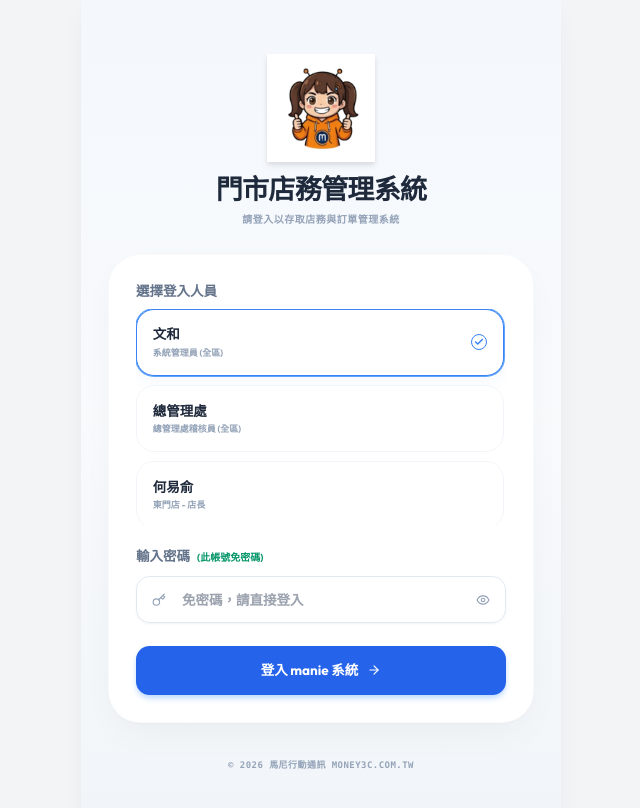
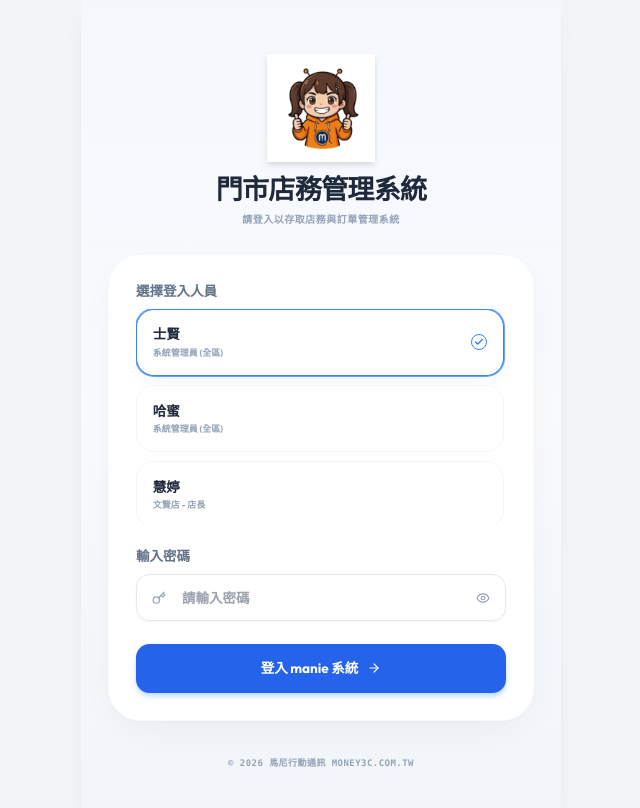
Before and after one commit to daliphone/store-management-system, a React (Vite) app: page / in a window 1280 px wide. Shown: the top 808 px of the page, without its empty margins (319-959 px from the left). Built offline with nearby package versions, Linux system fonts and the light colour scheme.

Commit message:
feat: 匯入 POS 系統 30 筆最新在職帳密資料，並實作招呼稱呼過濾與快取自動重載機制

```diff
--- a/src/App.jsx
+++ b/src/App.jsx
@@ -72,13 +72,21 @@ export default function App() {
     let parsedUsers = USERS;
     if (cached) {
       try {
-        parsedUsers = JSON.parse(cached);
+        const cachedList = JSON.parse(cached);
+        const cachedUsernames = cachedList.map(u => u.username);
+        // 防呆偵測：如果 mockData 中有任何一個帳號不在舊有的本地快取中，強制以最新的 mockData.USERS 載入
+        const hasNewUsers = USERS.some(u => !cachedUsernames.includes(u.username));
+        if (hasNewUsers) {
+          parsedUsers = USERS;
+        } else {
+          parsedUsers = cachedList;
+        }
       } catch (e) {
         parsedUsers = USERS;
       }
     }
 
-    // 防呆機制！確保舊有的本地快取也一定能拿到功能權限陣列
+    // 防呆機制！確保所有使用者皆能拿到功能權限陣列
     const defaultPerms = {
       SUPER_ADMIN: ['view_all_stores', 'manage_orders', 'complete_tasks', 'cancel_tasks_directly', 'manage_accounts'],
       STORE_MANAGER: ['manage_orders', 'complete_tasks', 'cancel_tasks_directly'],
@@ -97,8 +105,11 @@ export default function App() {
       return u;
     });
 
-    if (needsUpdate || !cached) {
-      localStorage.setItem(USERS_STORAGE_KEY, JSON.stringify(upgradedUsers));
+    // 如果是新匯入的使用者、快取有變動或無快取，皆寫回本地儲存
+    const cachedStr = localStorage.getItem(USERS_STORAGE_KEY);
+    const upgradedStr = JSON.stringify(upgradedUsers);
+    if (needsUpdate || !cached || cachedStr !== upgradedStr) {
+      localStorage.setItem(USERS_STORAGE_KEY, upgradedStr);
     }
     return upgradedUsers;
   });
--- a/src/mockData.js
+++ b/src/mockData.js
@@ -14,48 +14,436 @@ export const STORES = [
 // 預設的使用者與角色資料 (包含帳密與功能權限，用於權限勾選設定)
 export const USERS = [
   {
-    id: 'user_1',
-    name: '文和',
-    username: 'wenhe',
-    password: '',
-    role: 'SUPER_ADMIN',
-    roleLabel: '超級管理員',
-    store: '全分店',
-    avatar: '👨‍💼',
-    permissions: ['view_all_stores', 'manage_orders', 'complete_tasks', 'cancel_tasks_directly', 'manage_accounts']
+    "id": "user_1001",
+    "name": "士賢",
+    "username": "1001",
+    "password": "1029",
+    "role": "SUPER_ADMIN",
+    "roleLabel": "超級管理員",
+    "store": "全分店",
+    "avatar": "👨‍💼",
+    "permissions": [
+      "view_all_stores",
+      "manage_orders",
+      "complete_tasks",
+      "cancel_tasks_directly",
+      "manage_accounts"
+    ]
   },
   {
-    id: 'user_admin',
-    name: '總管理處',
-    username: 'admin',
-    password: '8888',
-    role: 'AUDITOR',
-    roleLabel: '總管理處稽核員',
-    store: '全分店',
-    avatar: '🕵️‍♂️',
-    permissions: ['view_all_stores', 'complete_tasks', 'manage_accounts']
+    "id": "user_1002",
+    "name": "哈蜜",
+    "username": "1002",
+    "password": "1024",
+    "role": "SUPER_ADMIN",
+    "roleLabel": "超級管理員",
+    "store": "全分店",
+    "avatar": "👨‍💼",
+    "permissions": [
+      "view_all_stores",
+      "manage_orders",
+      "complete_tasks",
+      "cancel_tasks_directly",
+      "manage_accounts"
+    ]
   },
   {
-    id: 'user_2',
-    name: '何易俞',
-    username: 'yiyu',
-    password: '',
-    role: 'STORE_MANAGER',
-    roleLabel: '分店店長',
-    store: '東門店',
-    avatar: '👨‍⚕️',
-    permissions: ['manage_orders', 'complete_tasks', 'cancel_tasks_directly']
+    "id": "user_1003",
+    "name": "慧婷",
+    "username": "1003",
+    "password": "677128",
+    "role": "STORE_MANAGER",
+    "roleLabel": "分店店長",
+    "store": "文賢店",
+    "avatar": "👨‍⚕️",
+    "permissions": [
+      "manage_orders",
+      "complete_tasks",
+      "cancel_tasks_directly"
+    ]
   },
   {
-    id: 'user_3',
-    name: '揭怡庭',
-    username: 'yiting',
-    password: '',
-    role: 'STAFF',
-    roleLabel: '一般店員',
-    store: '東門店',
-    avatar: '👩‍💼',
-    permissions: ['manage_orders', 'complete_tasks']
+    "id": "user_1006",
+    "name": "姵汎",
+    "username": "1006",
+    "password": "0409",
+    "role": "STORE_MANAGER",
+    "roleLabel": "分店店長",
+    "store": "歸仁店",
+    "avatar": "👨‍⚕️",
+    "permissions": [
+      "manage_orders",
+      "complete_tasks",
+      "cancel_tasks_directly"
+    ]
+  },
+  {
+    "id": "user_1009",
+    "name": "逸婷",
+    "username": "1009",
+    "password": "742807",
+    "role": "STORE_MANAGER",
+    "roleLabel": "分店店長",
+    "store": "東門店",
+    "avatar": "👨‍⚕️",
+    "permissions": [
+      "manage_orders",
+      "complete_tasks",
+      "cancel_tasks_directly"
+    ]
+  },
+  {
+    "id": "user_1011",
+    "name": "雅雯",
+    "username": "1011",
+    "password": "19850307",
+    "role": "STORE_MANAGER",
+    "roleLabel": "分店店長",
+    "store": "小西門店",
+    "avatar": "👨‍⚕️",
+    "permissions": [
+      "manage_orders",
+      "complete_tasks",
+      "cancel_tasks_directly"
+    ]
+  },
+  {
+    "id": "user_1014",
+    "name": "宗憲",
+    "username": "1014",
+    "password": "2649",
+    "role": "STORE_MANAGER",
+    "roleLabel": "分店店長",
+    "store": "永康店",
+    "avatar": "👨‍⚕️",
+    "permissions": [
+      "manage_orders",
+      "complete_tasks",
+      "cancel_tasks_directly"
+    ]
+  },
+  {
+    "id": "user_1015",
+    "name": "黃鐙緯",
+    "username": "1015",
+    "password": "123",
+    "role": "STAFF",
+    "roleLabel": "一般店員",
+    "store": "文賢店",
+    "avatar": "👩‍💼",
+    "permissions": [
+      "manage_orders",
+      "complete_tasks"
+    ]
+  },
+  {
+    "id": "user_1019",
+    "name": "陳妍家",
+    "username": "1019",
+    "password": "0805",
+    "role": "STAFF",
+    "roleLabel": "一般店員",
+    "store": "小西門店",
+    "avatar": "👩‍💼",
+    "permissions": [
+      "manage_orders",
+      "complete_tasks"
+    ]
+  },
+  {
+    "id": "user_1020",
+    "name": "筑君",
+    "username": "1020",
+    "password": "686868",
+    "role": "STAFF",
+    "roleLabel": "一般店員",
+    "store": "永康店",
+    "avatar": "👩‍💼",
+    "permissions": [
+      "manage_orders",
+      "complete_tasks"
+    ]
+  },
+  {
+    "id": "user_1023",
+    "name": "蔡韻涵",
+    "username": "1023",
+    "password": "1996",
+    "role": "AUDITOR",
+    "roleLabel": "總管理處稽核員",
+    "store": "全分店",
+    "avatar": "🕵️‍♂️",
+    "permissions": [
+      "view_all_stores",
+      "complete_tasks",
+      "manage_accounts"
+    ]
+  },
+  {
+    "id": "user_1028",
+    "name": "陳文和",
+    "username": "1028",
+    "password": "123",
+    "role": "STAFF",
+    "roleLabel": "一般店員",
+    "store": "東門店",
+    "avatar": "👩‍💼",
+    "permissions": [
+      "manage_orders",
+      "complete_tasks"
+    ]
+  },
+  {
+    "id": "user_1040",
+    "name": "林家琪",
+    "username": "1040",
+    "password": "333",
+    "role": "STAFF",
+    "roleLabel": "一般店員",
+    "store": "東門店",
+    "avatar": "👩‍💼",
+    "permissions": [
+      "manage_orders",
+      "complete_tasks"
+    ]
+  },
+  {
+    "id": "user_1042",
+    "name": "張博瑋",
+    "username": "1042",
+    "password": "123",
+    "role": "STAFF",
+    "roleLabel": "一般店員",
+    "store": "東門店",
+    "avatar": "👩‍💼",
+    "permissions": [
+      "manage_orders",
+      "complete_tasks"
+    ]
+  },
+  {
+    "id": "user_1057",
+    "name": "林喻潔",
+    "username": "1057",
+    "password": "0530",
+    "role": "STAFF",
+    "roleLabel": "一般店員",
+    "store": "東門店",
+    "avatar": "👩‍💼",
+    "permissions": [
+      "manage_orders",
+      "complete_tasks"
+    ]
+  },
+  {
+    "id": "user_1065",
+    "name": "李湘婷",
+    "username": "1065",
+    "password": "123",
+    "role": "STAFF",
+    "roleLabel": "一般店員",
+    "store": "東門店",
+    "avatar": "👩‍💼",
+    "permissions": [
+      "manage_orders",
+      "complete_tasks"
+    ]
+  },
+  {
+    "id": "user_1066",
+    "name": "蔡澤偉",
+    "username": "1066",
+    "password": "123",
+    "role": "STAFF",
+    "roleLabel": "一般店員",
+    "store": "永康店",
+    "avatar": "👩‍💼",
+    "permissions": [
+      "manage_orders",
+      "complete_tasks"
+    ]
+  },
+  {
+    "id": "user_1074",
+    "name": "呂櫂陽",
+    "username": "1074",
+    "password": "123",
+    "role": "STAFF",
+    "roleLabel": "一般店員",
+    "store": "東門店",
+    "avatar": "👩‍💼",
+    "permissions": [
+      "manage_orders",
+      "complete_tasks"
+    ]
+  },
+  {
+    "id": "user_1077",
+    "name": "劉凱寧",
+    "username": "1077",
+    "password": "123",
+    "role": "STAFF",
+    "roleLabel": "一般店員",
+    "store": "鹽行店",
+    "avatar": "👩‍💼",
+    "permissions": [
+      "manage_orders",
+      "complete_tasks"
+    ]
+  },
+  {
+    "id": "user_1080",
+    "name": "邱薪融",
+    "username": "1080",
+    "password": "123",
+    "role": "STAFF",
+    "roleLabel": "一般店員",
+    "store": "鹽行店",
+    "avatar": "👩‍💼",
+    "permissions": [
+      "manage_orders",
+      "complete_tasks"
+    ]
+  },
+  {
+    "id": "user_1082",
+    "name": "林淑萍",
+    "username": "1082",
+    "password": "123",
+    "role": "STAFF",
+    "roleLabel": "一般店員",
+    "store": "安中店",
+    "avatar": "👩‍💼",
+    "permissions": [
+      "manage_orders",
+      "complete_tasks"
+    ]
+  },
+  {
+    "id": "user_1092",
+    "name": "向宜安",
+    "username": "1092",
+    "password": "0702",
+    "role": "STAFF",
+    "roleLabel": "一般店員",
+    "store": "東門店",
+    "avatar": "👩‍💼",
+    "permissions": [
+      "manage_orders",
+      "complete_tasks"
+    ]
+  },
+  {
+    "id": "user_1094",
+    "name": "劉孝澄",
+    "username": "1094",
+    "password": "123",
+    "role": "STAFF",
+    "roleLabel": "一般店員",
+    "store": "永康店",
+    "avatar": "👩‍💼",
+    "permissions": [
+      "manage_orders",
+      "complete_tasks"
+    ]
+  },
+  {
+    "id": "user_1096",
+    "name": "張育齊",
+    "username": "1096",
+    "password": "123",
+    "role": "STAFF",
+    "roleLabel": "一般店員",
+    "store": "歸仁店",
+    "avatar": "👩‍💼",
+    "permissions": [
+      "manage_orders",
+      "complete_tasks"
+    ]
+  },
+  {
+    "id": "user_1098",
+    "name": "許俊彥",
+    "username": "1098",
+    "password": "123",
+    "role": "STAFF",
+    "roleLabel": "一般店員",
+    "store": "歸仁店",
+    "avatar": "👩‍💼",
+    "permissions": [
+      "manage_orders",
+      "complete_tasks"
+    ]
+  },
+  {
+    "id": "user_1099",
+    "name": "翁文玲",
+    "username": "1099",
+    "password": "123",
+    "role": "STAFF",
+    "roleLabel": "一般店員",
+    "store": "東門店",
+    "avatar": "👩‍💼",
+    "permissions": [
+      "manage_orders",
+      "complete_tasks"
+    ]
+  },
+  {
+    "id": "user_1100",
+    "name": "晏汝",
+    "username": "1100",
+    "password": "123",
+    "role": "STAFF",
+    "roleLabel": "一般店員",
+    "store": "文賢店",
+    "avatar": "👩‍💼",
+    "permissions": [
+      "manage_orders",
+      "complete_tasks"
+    ]
+  },
+  {
+    "id": "user_1102",
+    "name": "郭芥侖",
+    "username": "1102",
+    "password": "123",
+    "role": "STAFF",
+    "roleLabel": "一般店員",
+    "store": "小西門店",
+    "avatar": "👩‍💼",
+    "permissions": [
+      "manage_orders",
+      "complete_tasks"
+    ]
+  },
+  {
+    "id": "user_1103",
+    "name": "劉宸菲",
+    "username": "1103",
+    "password": "123",
+    "role": "STAFF",
+    "roleLabel": "一般店員",
+    "store": "永康店",
+    "avatar": "👩‍💼",
+    "permissions": [
+      "manage_orders",
+      "complete_tasks"
+    ]
+  },
+  {
+    "id": "user_1104",
+    "name": "怡蓁",
+    "username": "1104",
+    "password": "123",
+    "role": "STAFF",
+    "roleLabel": "一般店員",
+    "store": "東門店",
+    "avatar": "👩‍💼",
+    "permissions": [
+      "manage_orders",
+      "complete_tasks"
+    ]
   }
 ];
 
```
